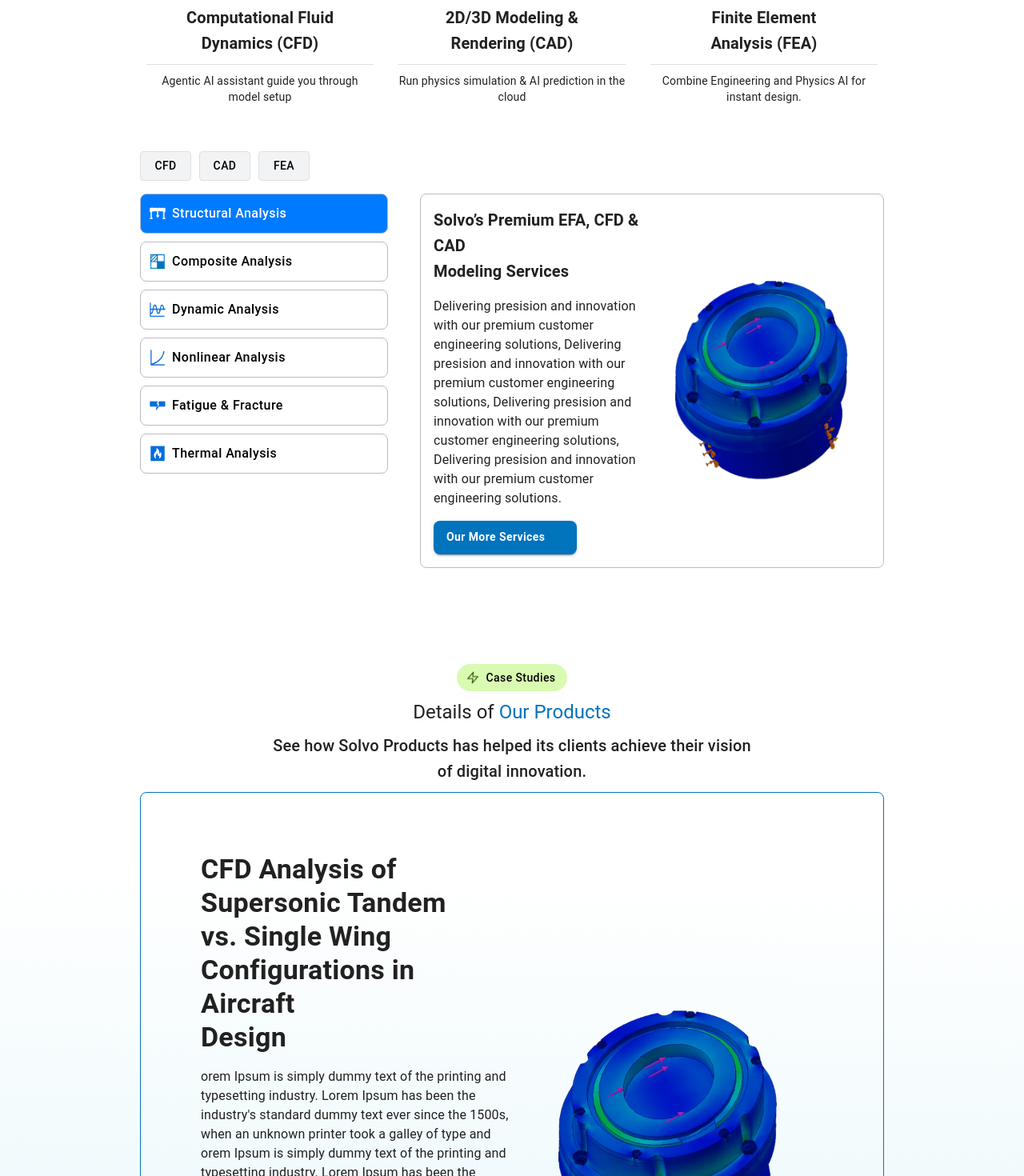
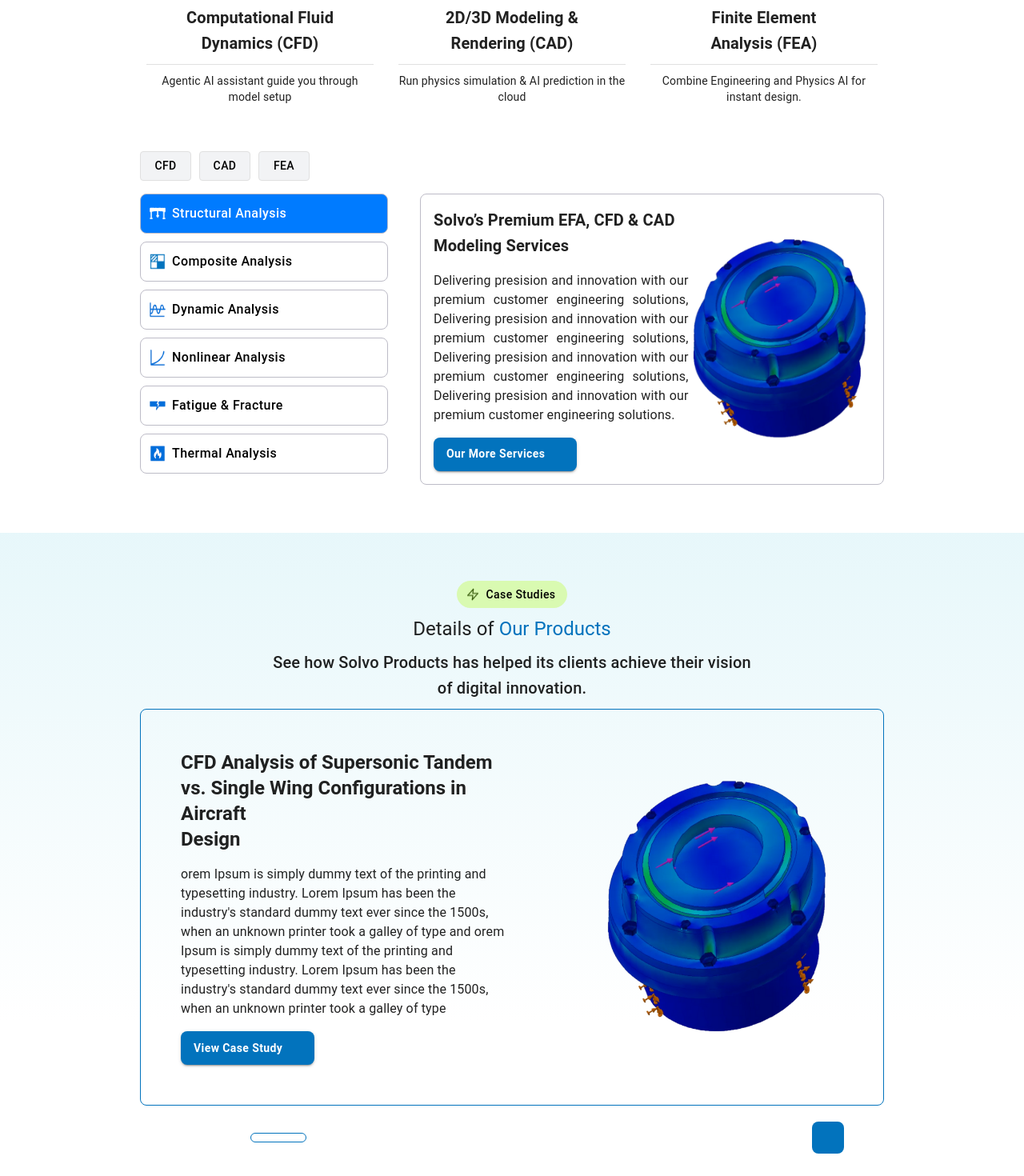
Before and after one commit to Asad-Leghari/solvo, a Next.js app: page / in a window 1280 px wide. Shown: the part 1330-2800 px from the top of the page at 80% size. Built offline with nearby package versions, Linux system fonts and the light colour scheme; some icons are missing.

Commit message:
improved styles

```diff
--- a/src/components/home/case-studies/CaseStudies.tsx
+++ b/src/components/home/case-studies/CaseStudies.tsx
@@ -18,8 +18,10 @@
       width={"100%"}
       px={"175px"}
       sx={{
+        // backgroundImage:
+        //   "linear-gradient(181deg, #FFFFFF 27%, rgba(136, 216, 232, 0.2) 80%, rgba(136, 216, 232, 0.53) 100%)",
         backgroundImage:
-          "linear-gradient(181deg, #FFFFFF 27%, rgba(136, 216, 232, 0.2) 80%, rgba(136, 216, 232, 0.53) 100%)",
+          "linear-gradient(0deg, #FFFFFF 27%, rgba(136, 216, 232, 0.2) 100%, rgba(136, 216, 232, 0.53) 100%)",
       }}
       py={"60px"}
       gap={"10px"}
@@ -47,11 +49,11 @@
         container
         flexDirection={"row"}
         border={"1px solid #0273BD"}
-        p={"75px"}
+        p={"50px"}
         borderRadius={"8px"}
       >
         <Grid flexDirection={"column"} container gap={"16px"} flex={1}>
-          <Typography variant="h4" fontWeight={600}>
+          <Typography variant="h5" fontWeight={600}>
             CFD Analysis of Supersonic Tandem <br /> vs. Single Wing
             Configurations in Aircraft <br /> Design
           </Typography>
@@ -62,13 +64,6 @@
             and orem Ipsum is simply dummy text of the printing and typesetting
             industry. Lorem Ipsum has been the industry's standard dummy text
             ever since the 1500s, when an unknown printer took a galley of type
-            and orem Ipsum is simply dummy text of the printing and typesetting
-            industry. Lorem Ipsum has been the industry's standard dummy text
-            ever since the 1500s, when an unknown printer took a galley of type
-            and orem Ipsum is simply dummy text of the printing and typesetting
-            industry. Lorem Ipsum has been the industry's standard dummy text
-            ever since the 1500s, when an unknown printer took a galley of type
-            and
           </Typography>
           <Button
             variant="contained"
@@ -90,7 +85,7 @@
         <Grid
           flex={1}
           container
-          justifyContent="center"
+          justifyContent="end"
           alignItems="center"
           //   border={"1px solid black"}
         >
--- a/src/components/home/hero-section/Hero.tsx
+++ b/src/components/home/hero-section/Hero.tsx
@@ -45,7 +45,7 @@
         <Grid container flexDirection={"column"} flexWrap={"nowrap"} flex={1}>
           <Grid container flexDirection={"column"} gap={"8px"}>
             <HeadingButton title="Our Most In-Demand CFD Services" />
-            <Typography variant="h2" fontWeight={600}>
+            <Typography variant="h3" fontWeight={600}>
               Computation Fluid <br /> Dynamics-CFD
             </Typography>
           </Grid>
--- a/src/components/home/reviews/Reviews.tsx
+++ b/src/components/home/reviews/Reviews.tsx
@@ -20,13 +20,13 @@
     >
       <Grid container flexDirection={"column"} gap={"16px"} flex={1}>
         <HeadingButton title="Solvo's Premium" />
-        <Typography variant="h4" textAlign={"start"}>
+        <Typography variant="h5" textAlign={"start"}>
           What our{" "}
           <span style={{ color: "#0273BD" }}>
             Our Clients Say <br />
           </span>
         </Typography>
-        <Typography variant="body1">
+        <Typography variant="body1" textAlign={"justify"}>
           orem Ipsum is simply dummy text of the printing and typesetting
           industry. Lorem Ipsum has been the industry's standard dummy text ever
           since the 1500s, when an unknown printer took a galley of type and
@@ -34,17 +34,12 @@
           industry. Lorem Ipsum has been the industry's standard dummy text ever
           since the 1500s, when an unknown printer took a galley of type and
           orem Ipsum is simply dummy text of the printing and typesetting
-          industry. Lorem Ipsum has been the industry's standard dummy text ever
-          since the 1500s, when an unknown printer took a galley of type and
-          orem Ipsum is simply dummy text of the printing and typesetting
-          industry. Lorem Ipsum has been the industry's standard dummy text ever
-          since the 1500s, when an unknown printer took a galley of type and
         </Typography>
         <Box>
-          <Typography variant="h4" textAlign={"start"}>
+          <Typography variant="h5" textAlign={"start"}>
             Client Name
           </Typography>
-          <Typography variant="h5" textAlign={"start"} color="#0273BD">
+          <Typography variant="h6" textAlign={"start"} color="#0273BD">
             Founder & Co-Founder
           </Typography>
         </Box>
--- a/src/components/home/services/Tabs.tsx
+++ b/src/components/home/services/Tabs.tsx
@@ -93,11 +93,11 @@
             p={"16px"}
             borderRadius={"8px"}
           >
-            <Grid flexDirection={"column"} container gap={"16px"} flex={1}>
+            <Grid flexDirection={"column"} container gap={"16px"} size={7}>
               <Typography variant="h6" fontWeight={600}>
                 Solvo’s Premium EFA, CFD & CAD <br /> Modeling Services
               </Typography>
-              <Typography variant="body1">
+              <Typography variant="body1" textAlign={"justify"}>
                 Delivering presision and innovation with our premium customer
                 engineering solutions, Delivering presision and innovation with
                 our premium customer engineering solutions, Delivering presision
@@ -123,7 +123,7 @@
               </Button>
             </Grid>
             <Grid
-              flex={1}
+              size={5}
               container
               justifyContent="center"
               alignItems="center"
```
